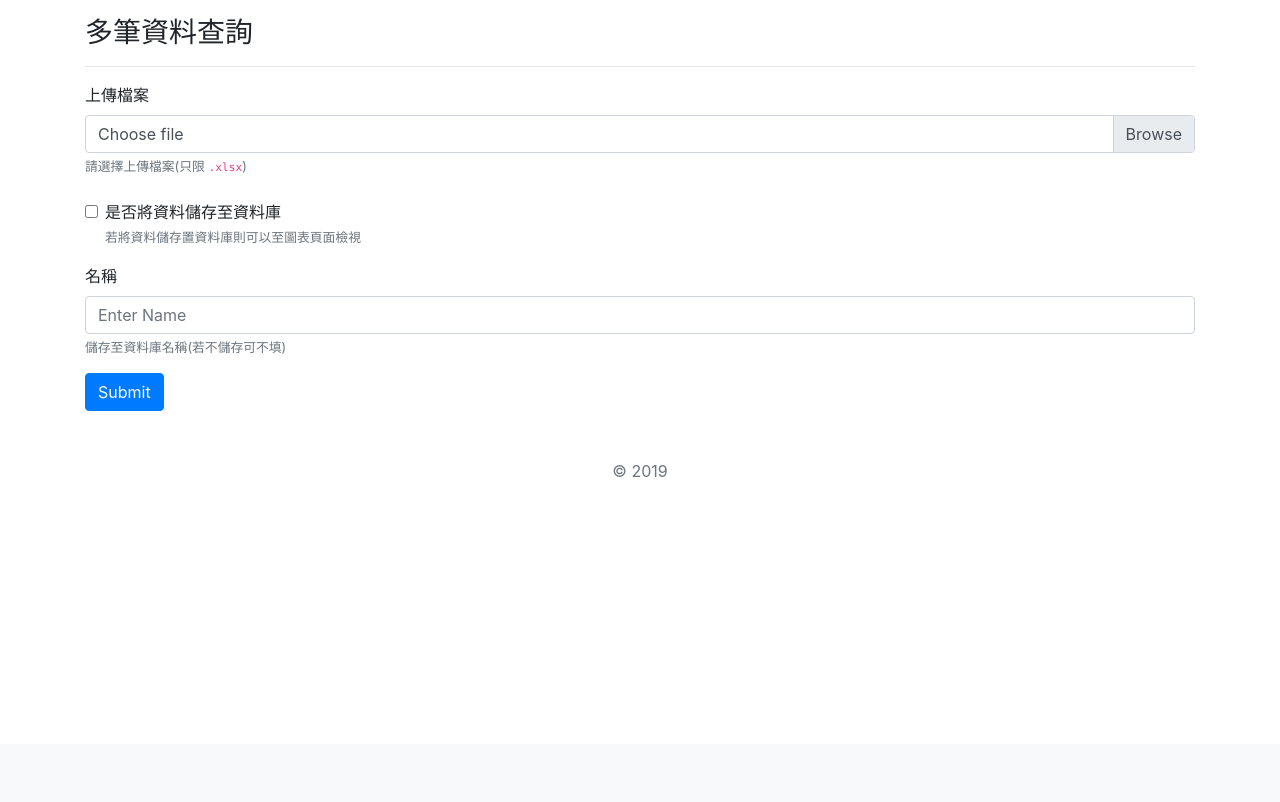
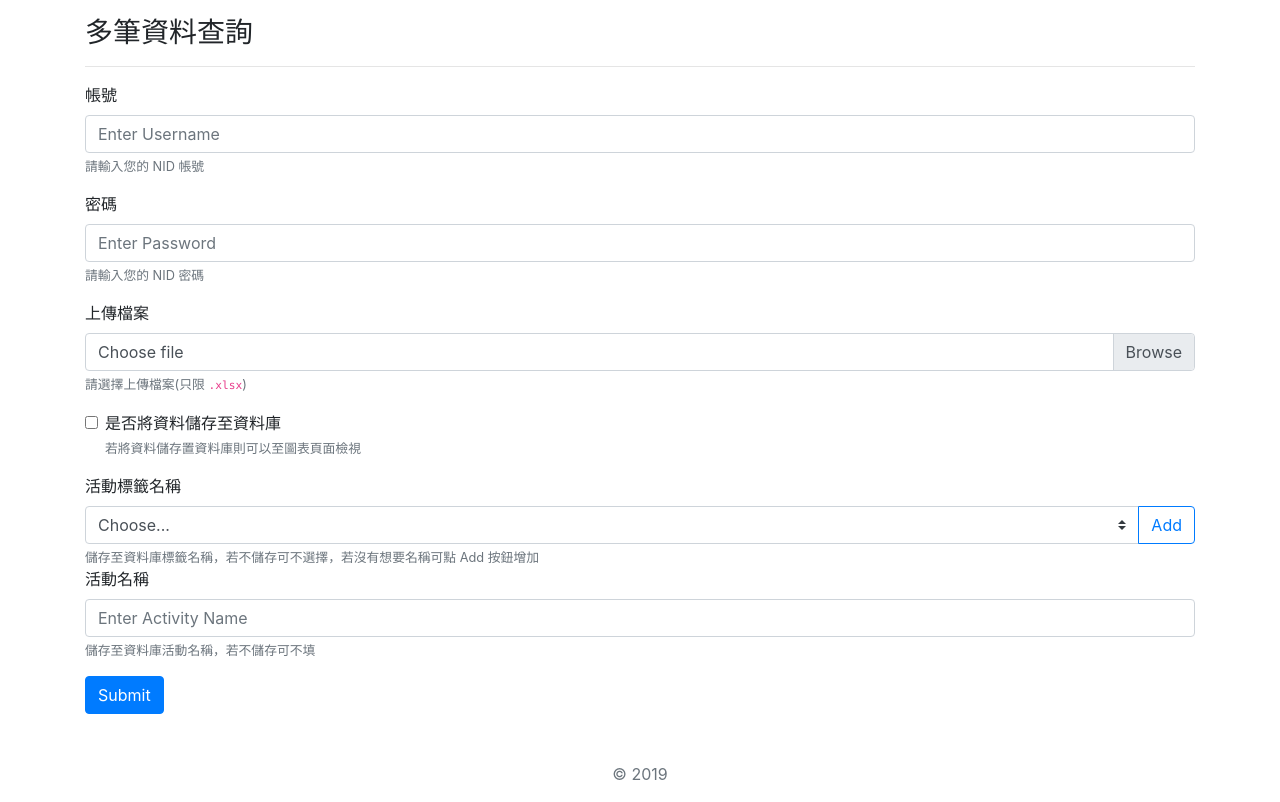
Before and after one commit to k139215130/NID_to_Detail, a Django app: page /multi in a window 1280 px wide. Shown: the part 56-858 px from the top of the page. Before the commit the page ends 533 px from the top, so only its background shows below. Run offline with Django 3.2, Linux system fonts and the light colour scheme; tables that the repository leaves empty hold one stand-in row (values such as "Sample post"); one stand-in notice (Sample message) is shown; parts of the project's set-up code (start-up, migrations or seed data) failed here and were passed over; some libraries are stand-ins or nearby versions.

Commit message:
完成 multi 功能

```diff
--- a/chart/forms.py
+++ b/chart/forms.py
@@ -14,3 +14,19 @@ class SingleForm(forms.Form):
                                 error_messages={'required': '此欄位必須填寫'},
                                 widget=forms.TextInput(attrs={'class': 'form-control',
                                                             'placeholder': '請輸入欲查詢之學號'}))
+
+
+from .models import ActivityTag
+
+class ActivityTagForm(forms.ModelForm):
+    class Meta:
+        model = ActivityTag
+        fields = ['name']
+        widgets = {
+            'name': forms.TextInput(attrs={'class': 'form-control', 'placeholder': '請輸入欲新增之活動標籤'})
+        }
+        error_messages = {
+            'name': {
+                'required': '此欄位必須填寫'
+            }
+        }
--- a/chart/templates/multi.html
+++ b/chart/templates/multi.html
@@ -1,59 +1,22 @@
 {% extends "layout.html" %}
 
-{% block title %}Multi{% endblock %}
+{% block title %}HackerSir - Multi Nid{% endblock %}
 
 {% block content %}
 <div class="container">
     <h3>多筆資料查詢</h3>
     <hr>
-    <form enctype="multipart/form-data" method="POST">
-        {% csrf_token %}
-
-        {# 判斷是否有錯誤訊息，若無則為正常輸入框 #}
-        {% if messages %}
-            {% for message in messages %}
-                {# 判斷訊息種類 #}
-                {% if message.tags == 'all error' %}
-                <div class="alert alert-danger alert-dismissible fade show" role="alert">
-                    {{ message }}
+    {% if addform.name.errors %}
+    <div class="alert alert-danger" role="alert">
+        新增活動標籤失敗
         <button type="button" class="close" data-dismiss="alert" aria-label="Close">
             <span aria-hidden="true">&times;</span>
         </button>
     </div>
-                <div class="form-group">
-                    <label for="singleUsername">帳號</label>
-                    <input type="text" class="form-control is-invalid" id="singleUsername" aria-describedby="usernameHelp"
-                        placeholder="Enter Username" name="username">
-                    <div class="invalid-feedback">
-                        {{ message }}
-                    </div>
-                </div>
-                <div class="form-group">
-                    <label for="singlePassword">密碼</label>
-                    <input type="password" class="form-control" id="singlePassword" aria-describedby="passwordHelp"
-                        placeholder="Enter Password" name="password">
-                </div>
     {% endif %}
-                {% if message.tags == 'user error' %}
-                <div class="form-group">
-                    <label for="singleUsername">帳號</label>
-                    <input type="text" class="form-control is-invalid" id="singleUsername" aria-describedby="usernameHelp"
-                        placeholder="Enter Username" name="username">
-                    <div class="invalid-feedback">
-                        {{ message }}
-                    </div>
-                </div>
-                <div class="form-group">
-                    <label for="singlePassword">密碼</label>
-                    <input type="password" class="form-control is-invalid" id="singlePassword" aria-describedby="passwordHelp"
-                        placeholder="Enter Password" name="password">
-                    <div class="invalid-feedback">
-                        {{ message }}
-                    </div>
-                </div>
-                {% endif %}
-            {% endfor %}
-        {% else %}
+    <form enctype="multipart/form-data" method="POST">
+        {% csrf_token %}
+
         <div class="form-group">
             <label for="singleUsername">帳號</label>
             <input type="text" class="form-control" id="singleUsername" aria-describedby="usernameHelp"
@@ -66,9 +29,9 @@
                 placeholder="Enter Password" name="password">
             <small id="passwordHelp" class="form-text text-muted">請輸入您的 NID 密碼</small>
         </div>
-        {% endif %}
 
-
+        <!-- 上傳檔案 -->
+        <div class="form-group">
             <label for="file">上傳檔案</label>
             <div class="input-group">
                 <div class="custom-file">
@@ -77,29 +40,136 @@
                 </div>
             </div>
             <small id="fileHelp" class="form-text text-muted">請選擇上傳檔案(只限 <code>.xlsx</code>)</small>
-        <br>
+        </div>
+
         <div class="form-group form-check">
             <input type="checkbox" class="form-check-input" id="multiCheck" name="check" aria-describedby="checkHelp">
             <label class="form-check-label" for="multiCheck">是否將資料儲存至資料庫</label>
             <small id="checkHelp" class="form-text text-muted">若將資料儲存置資料庫則可以至圖表頁面檢視</small>
         </div>
+
         <div class="form-group">
-            <label for="multiName">名稱</label>
-            <input type="text" class="form-control" id="multiName" aria-describedby="nameHelp" placeholder="Enter Name"
-                name="name">
-            <small id="nameHelp"
-                class="form-text text-muted">儲存至資料庫名稱(若不儲存可不填)</small>
+            <label for="multiName">活動標籤名稱</label>
+            <div class="input-group">
+                <select class="custom-select" id="inputGroupSelect" aria-label="請選擇" name="tag"
+                    aria-describedby="tagHelp">
+                    <option selected>Choose...</option>
+                    {% if tag %}
+                    {% for i in tag %}
+                    <option>{{ i.name }}</option>
+                    {% endfor %}
+                    {% else %}
+                    <option>無資料</option>
+                    {% endif %}
+                </select>
+                <div class="input-group-append">
+                    <button class="btn btn-outline-primary" type="button" data-toggle="modal"
+                        data-target="#exampleModalCenter">Add</button>
+                </div>
+            </div>
+            <small id="tagHelp" class="form-text text-muted">儲存至資料庫標籤名稱，若不儲存可不選擇，若沒有想要名稱可點 Add 按鈕增加</small>
+
+            <div class="form-group">
+                <label for="singleUsername">活動名稱</label>
+                <input type="text" class="form-control" id="activityname" aria-describedby="activitynameHelp"
+                    placeholder="Enter Activity Name" name="activityname">
+                <small id="activitynameHelp" class="form-text text-muted">儲存至資料庫活動名稱，若不儲存可不填</small>
+            </div>
         </div>
 
-        <button type="submit" class="btn btn-primary">Submit</button>
+    </form>
+    <button id="btn" class="btn btn-primary">
+        <!-- Spinners -->
+        <span class="spinner-border spinner-border-sm" id="loading" role="status" aria-hidden="true"></span>
+        Submit
+    </button>
+
+    <!-- Modal -->
+    <div class="modal fade" id="exampleModalCenter" tabindex="-1" role="dialog"
+        aria-labelledby="exampleModalCenterTitle" aria-hidden="true">
+        <div class="modal-dialog modal-dialog-centered" role="document">
+            <div class="modal-content">
+                <div class="modal-header">
+                    <h5 class="modal-title" id="exampleModalCenterTitle">新增活動標籤名稱</h5>
+                    <button type="button" class="close" data-dismiss="modal" aria-label="Close">
+                        <span aria-hidden="true">&times;</span>
+                    </button>
+                </div>
+                <form method="POST">
+                    <div class="modal-body">
+                        {% csrf_token %}
+                        <div class="form-group">
+                            <!-- <label for="inputAct">活動標籤名稱</label>
+                            <input type="text" class="form-control" id="inputAct" name="activity"
+                                placeholder="Enter Activity Tag Name"> -->
+                            {{ addform.name.label_tag }}
+                            {{ addform.name }}
+                        </div>
+                        {% if addform.name.errors %}
+                        <div class="alert alert-danger" role="alert">
+                            {{addform.name.errors.0}}
+                            <button type="button" class="close" data-dismiss="alert" aria-label="Close">
+                                <span aria-hidden="true">&times;</span>
+                            </button>
+                        </div>
+                        {% endif %}
+                    </div>
+                    <div class="modal-footer">
+                        <button type="button" class="btn btn-secondary" data-dismiss="modal">Close</button>
+                        <button type="submit" class="btn btn-success" name="create">Create</button>
+                    </div>
                 </form>
             </div>
+        </div>
+    </div>
+</div>
 {% endblock %}
+
 {% block js %}
+<script src="https://code.jquery.com/jquery-3.4.1.min.js"
+    integrity="sha256-CSXorXvZcTkaix6Yvo6HppcZGetbYMGWSFlBw8HfCJo=" crossorigin="anonymous"></script>
 <!--在input裡顯示檔案名稱-->
 <script type="text/javascript">
     $('#file').change(function (e) {
         $(this).next('.custom-file-label').html(e.target.files[0].name);
     });
 </script>
+<!--表單操作-->
+<script type="text/javascript">
+    $(() => {
+        $("#loading").hide();
+        $("#btn").click(() => {
+            $("#btn").prop('disabled', true);
+            $("#loading").show();
+            let formData = new FormData();
+            formData.append('username', $('#singleUsername').val())
+            formData.append('file', document.getElementById("file").files[0])
+            formData.append('password', $('#singlePassword').val())
+            formData.append('check', $('#multiCheck').val())
+            formData.append('tag', $('#inputGroupSelect').val())
+            formData.append('activityname', $('#activityname').val())
+            let oReq = new XMLHttpRequest();
+            oReq.open("POST", "{% url 'multi' %}", true);
+            oReq.setRequestHeader("X-Requested-With", "XMLHttpRequest");
+            oReq.responseType = "arraybuffer";
+            oReq.onload = (oEvent) => {
+                let blob = new Blob([oReq.response], { type: "application/vnd.ms-excel" });
+                let url = URL.createObjectURL(blob);
+
+                var a = document.createElement("a");
+                document.body.appendChild(a);
+                a.style = "display: none";
+                a.href = url;
+                a.download = 'Output.xlsx';
+                a.click();
+                window.URL.revokeObjectURL(url);
+                a.remove();
+
+                $("#loading").hide();
+                $("#btn").prop('disabled', false);
+            };
+            oReq.send(formData);
+        });
+    });
+</script>
 {% endblock %}
--- a/chart/views.py
+++ b/chart/views.py
@@ -1,7 +1,7 @@
 from django.shortcuts import render, redirect
 from django.contrib import messages
 from django.http import HttpResponse
-from .models import Activity, Member
+from django.views.decorators.csrf import csrf_exempt
 
 #Get NID
 import requests
@@ -21,7 +21,10 @@ from openpyxl.writer.excel import save_virtual_workbook
 from pyecharts import Line, Bar, Pie
 
 # forms
-from .forms import SingleForm
+from .forms import SingleForm, ActivityTagForm
+
+# model
+from .models import ActivityTag, Activity, Member
 
 def single(request):
     form = SingleForm()
@@ -74,10 +77,22 @@ def single(request):
     return render(request, 'single.html', {'form':form, 'result':result})
 
 
+@csrf_exempt
 def multi(request):
-    if request.method == "POST":
-        if request.POST.get('check') == 'on':
-            act = Activity.objects.create(name=request.POST.get('name'))
+    tag = ActivityTag.objects.all()
+    addform = ActivityTagForm()
+
+    # Add
+    if request.method == "POST" and 'create' in request.POST:
+        addform = ActivityTagForm(request.POST)
+        if addform.is_valid():
+            addform.save(commit=True)
+            addform = ActivityTagForm()
+            tag = ActivityTag.objects.all()
+        return render(request, 'multi.html', {'tag':tag, 'addform':addform})
+
+    # Mutil
+    if request.is_ajax():
         # 讀檔後放入 nidList
         nidList = []
         wb = load_workbook(filename=request.FILES['file'], read_only=True)
@@ -106,8 +121,7 @@ def multi(request):
         elif re.search('對不起!!您無權進入系統!', bs_loginPage):
             messages.add_message(request, messages.ERROR, '帳號密碼輸入錯誤!', extra_tags='user')
             return render(request, 'multi.html', {})
-        wb = Workbook()
-        ws = wb.create_sheet('詳細資料', 0)
+        result = []
         for nid in nidList:
             searchData = {
                 'stuid': nid, # 學號
@@ -117,20 +131,30 @@ def multi(request):
             bs_searchPage = BeautifulSoup(searchPage.text, "html.parser")  # 分析查詢頁面
             if re.search('抱歉, 資料不存在!', bs_searchPage.get_text(strip=True)):
                 d = {'學號': nid, '系級': '查無資料', '姓名': '查無資料','性別': '查無資料', '出生年月日': '查無資料'}
+                result.append(d)
             else:
-                result = bs_searchPage.select("table.tableStyle td.tableContentLeft")
-                newResult = []
-                for i in result:
-                    newResult.append(re.search(r'>(.*)<', re.sub(r'\s', '', str(i))).group(1))
-                d = {'學號': newResult[0], '系級': newResult[1], '姓名': newResult[2], '性別': newResult[3], '出生年月日': newResult[4]}
+                page = bs_searchPage.select("table.tableStyle td.tableContentLeft")
+                tmpResult = []
+                for i in page:
+                    tmpResult.append(re.search(r'>(.*)<', re.sub(r'\s', '', str(i))).group(1))
+                d = {'學號': tmpResult[0], '系級': tmpResult[1], '姓名': tmpResult[2], '性別': tmpResult[3], '出生年月日': tmpResult[4]}
+                result.append(d)
+
+            # 產生 Excel
+            wb = Workbook()
+            ws = wb.create_sheet('詳細資料', 0)
+            for i in result:
+                ws.append(i)
+
             # 儲存置資料庫
             if request.POST.get('check') == 'on':
-                act.activitys.create(name=d['姓名'], nid=d['學號'], department=d['系級'], sex=d['性別'], birthday=d['出生年月日'])
-            ws.append([d['學號'], d['系級'], d['姓名'], d['性別'], d['出生年月日']])
-        response = HttpResponse(save_virtual_workbook(wb), content_type='application/vnd.ms-excel')
-        response['Content-Disposition'] = 'attachment; filename=Output.xlsx'
-        return response
-    return render(request, 'multi.html', {})
+                tagTmp = ActivityTag.objects.get(name=request.POST.get('tag'))
+                ActivityTmp = tagTmp.tags.create(name=request.POST.get('activityname'))
+                for i in result:
+                    ActivityTmp.activitys.create(name=i[0], nid=i[1], department=i[2], sex=i[3], birthday=i[4])
+
+        return HttpResponse(save_virtual_workbook(wb))
+    return render(request, 'multi.html', {'tag':tag, 'addform':addform})
 
 
 def chart(request):
```
Also changed, not shown: chart/models.py (+5 -7 lines), chart/migrations/0001_initial.py. Lines whose indentation alone changed are shown as unchanged.
